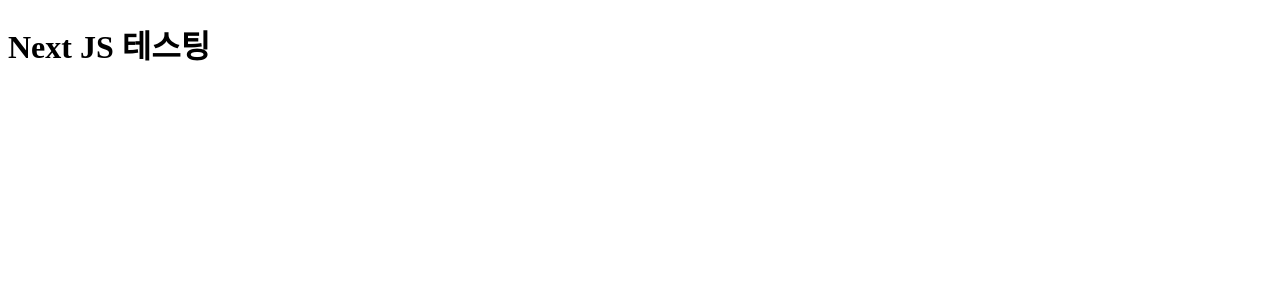
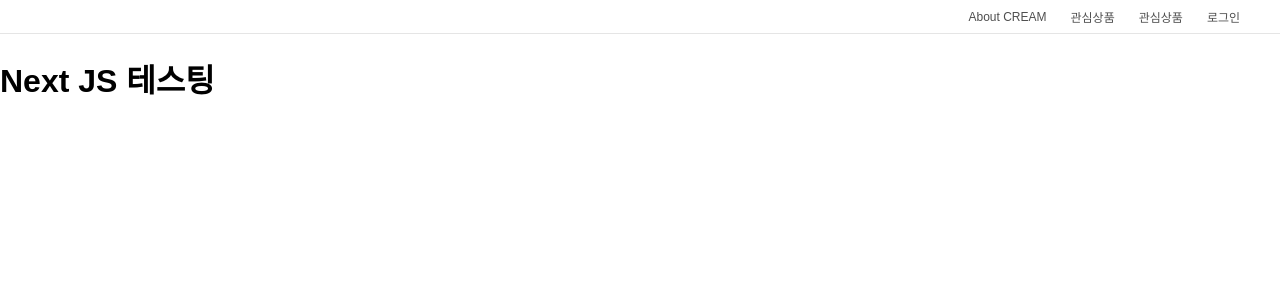
Before and after one commit to SG-LEMONADE/CREAM, a Next.js app in the folder src/client/: page / in a window 1280 px wide. Shown: the top 300 px of the page. Built offline with nearby package versions, Linux system fonts and the light colour scheme.

Commit message:
feat(HeaderTop): 헤더 탑 컴포넌트 작성.
- 맨 위 global navigation bar 구현.

```diff
--- a/src/client/emotion.d.ts
+++ b/src/client/emotion.d.ts
@@ -7,6 +7,7 @@ declare module "@emotion/react" {
 			error: string;
 			plain: string;
 			tag: string;
+			border: string;
 		};
 		buttonTextColors: {
 			primary: {
--- a/src/client/next.config.js
+++ b/src/client/next.config.js
@@ -2,4 +2,7 @@ module.exports = {
 	images: {
 		domains: ["kream-phinf.pstatic.net"],
 	},
+	env: {
+		END_POINT: "www.naver.com/",
+	},
 };
--- a/src/client/package.json
+++ b/src/client/package.json
@@ -14,6 +14,7 @@
 		"@emotion/react": "^11.7.1",
 		"@emotion/styled": "^11.6.0",
 		"@svgr/webpack": "^6.1.2",
+		"axios": "^0.24.0",
 		"babel-plugin-inline-react-svg": "^2.0.1",
 		"next": "^12.0.7",
 		"react": "^17.0.2",
--- a/src/client/src/colors/color.ts
+++ b/src/client/src/colors/color.ts
@@ -6,6 +6,7 @@ const colors: Color = {
 		error: "#f15746",
 		plain: "#000",
 		tag: "rgba(34,34,34,.5)",
+		border: "#e5e5e5",
 	},
 	buttonTextColors: {
 		primary: {
--- /dev/null
+++ b/src/client/src/components/organisms/HeaderTop/index.tsx
@@ -0,0 +1,99 @@
+import React, {
+	FunctionComponent,
+	useCallback,
+	useEffect,
+	useState,
+} from "react";
+import styled from "@emotion/styled";
+
+import HeaderTopItem from "components/atoms/HeaderTopItem";
+import colors from "colors/color";
+import Link from "next/link";
+import { validateUser } from "utils/user";
+import { useRouter } from "next/router";
+
+const HeaderTop: FunctionComponent = () => {
+	const router = useRouter();
+
+	const [islogin, setIsLogin] = useState<boolean>(false);
+
+	const onLogout = () => {
+		window.localStorage.removeItem("creamToken");
+		router.push("/");
+	};
+
+	const getCurrentUser = useCallback(async () => {
+		try {
+			const res = await validateUser();
+			if (res) {
+				setIsLogin(true);
+			}
+			// will add userContext
+		} catch (e) {
+			setIsLogin(false);
+		}
+	}, []);
+
+	useEffect(() => {
+		getCurrentUser();
+	}, [getCurrentUser]);
+
+	return (
+		<HeaderTopWrapper>
+			<Link href={"https://github.com/SG-LEMONADE/CREAM"}>
+				<a>
+					<HeaderTopItem>About CREAM</HeaderTopItem>
+				</a>
+			</Link>
+			{!islogin ? (
+				<Link href={"/login"}>
+					<a>
+						<HeaderTopItem>관심상품</HeaderTopItem>
+					</a>
+				</Link>
+			) : (
+				<Link href={"/my/wish"}>
+					<a>
+						<HeaderTopItem>관심상품</HeaderTopItem>
+					</a>
+				</Link>
+			)}
+			{!islogin ? (
+				<Link href={"/login"}>
+					<a>
+						<HeaderTopItem>관심상품</HeaderTopItem>
+					</a>
+				</Link>
+			) : (
+				<Link href={"/my"}>
+					<a>
+						<HeaderTopItem>마이페이지</HeaderTopItem>
+					</a>
+				</Link>
+			)}
+			{!islogin ? (
+				<Link href={"/login"}>
+					<a>
+						<HeaderTopItem>로그인</HeaderTopItem>
+					</a>
+				</Link>
+			) : (
+				<HeaderTopItem onClick={onLogout}>로그아웃</HeaderTopItem>
+			)}
+		</HeaderTopWrapper>
+	);
+};
+
+export default HeaderTop;
+
+const HeaderTopWrapper = styled.header`
+	display: flex;
+	padding: 8px 40px;
+	align-items: center;
+	justify-content: flex-end;
+	margin-left: auto;
+	> a {
+		margin-left: 24px;
+	}
+	border-bottom: 1px solid ${colors.colors.border};
+`;
--- /dev/null
+++ b/src/client/src/components/templates/Home/index.tsx
@@ -0,0 +1,27 @@
+import React, { FunctionComponent } from "react";
+import styled from "@emotion/styled";
+
+type HomeProps = {
+	header: React.ReactNode;
+	children: React.ReactNode;
+	footer?: React.ReactNode;
+};
+
+const Home: FunctionComponent<HomeProps> = (props) => {
+	const { header, children, footer } = props;
+	return (
+		<StyledHomeWrapper>
+			{header && <>{header}</>}
+			<StyledContent>{children}</StyledContent>
+			{footer && <>{footer}</>}
+		</StyledHomeWrapper>
+	);
+};
+
+export default Home;
+
+const StyledHomeWrapper = styled.div``;
+
+const StyledContent = styled.main`
+	flex: 1;
+`;
--- /dev/null
+++ b/src/client/src/lib/customAxios.ts
@@ -0,0 +1,9 @@
+import axios, { AxiosInstance } from "axios";
+import { getToken } from "utils/token";
+
+export const customAxios: AxiosInstance = axios.create({
+	baseURL: `${process.env.END_POINT}`,
+	headers: {
+		Authorization: `Bearer ${getToken()}`,
+	},
+});
--- /dev/null
+++ b/src/client/src/pages/_app.tsx
@@ -0,0 +1,5 @@
+import "../../styles/global.css";
+
+export default function App({ Component, pageProps }) {
+	return <Component {...pageProps} />;
+}
--- a/src/client/src/pages/index.tsx
+++ b/src/client/src/pages/index.tsx
@@ -1,7 +1,14 @@
 import React, { FunctionComponent } from "react";
 
-const Home: FunctionComponent = () => {
-	return <h1>Next JS 테스팅</h1>;
+import Home from "components/templates/Home";
+import HeaderTop from "components/organisms/HeaderTop";
+
+const home: FunctionComponent = () => {
+	return (
+		<Home header={<HeaderTop />}>
+			<h1>Next JS 테스팅</h1>
+		</Home>
+	);
 };
 
-export default Home;
+export default home;
--- /dev/null
+++ b/src/client/src/utils/token.ts
@@ -0,0 +1,10 @@
+export const getToken = () => {
+	return (
+		typeof window !== "undefined" && window.localStorage.getItem("creamToken")
+	);
+};
+
+export const setToken = (token: string) => {
+	typeof window !== "undefined" &&
+		window.localStorage.setItem("creamToken", token);
+};
--- /dev/null
+++ b/src/client/src/utils/user.ts
@@ -0,0 +1,18 @@
+import { customAxios } from "lib/customAxios";
+
+export const validateUser = async (): Promise<number> => {
+	const token = window.localStorage.getItem("creamToken");
+	if (!token) {
+		return;
+	}
+	try {
+		const res = await customAxios.post("/users/validate");
+		if (res.data === null) {
+			return 1;
+		} else {
+			return;
+		}
+	} catch (e) {
+		return;
+	}
+};
```
Also changed, not shown: 2 other files (tests, documents, lock files or other folders).
